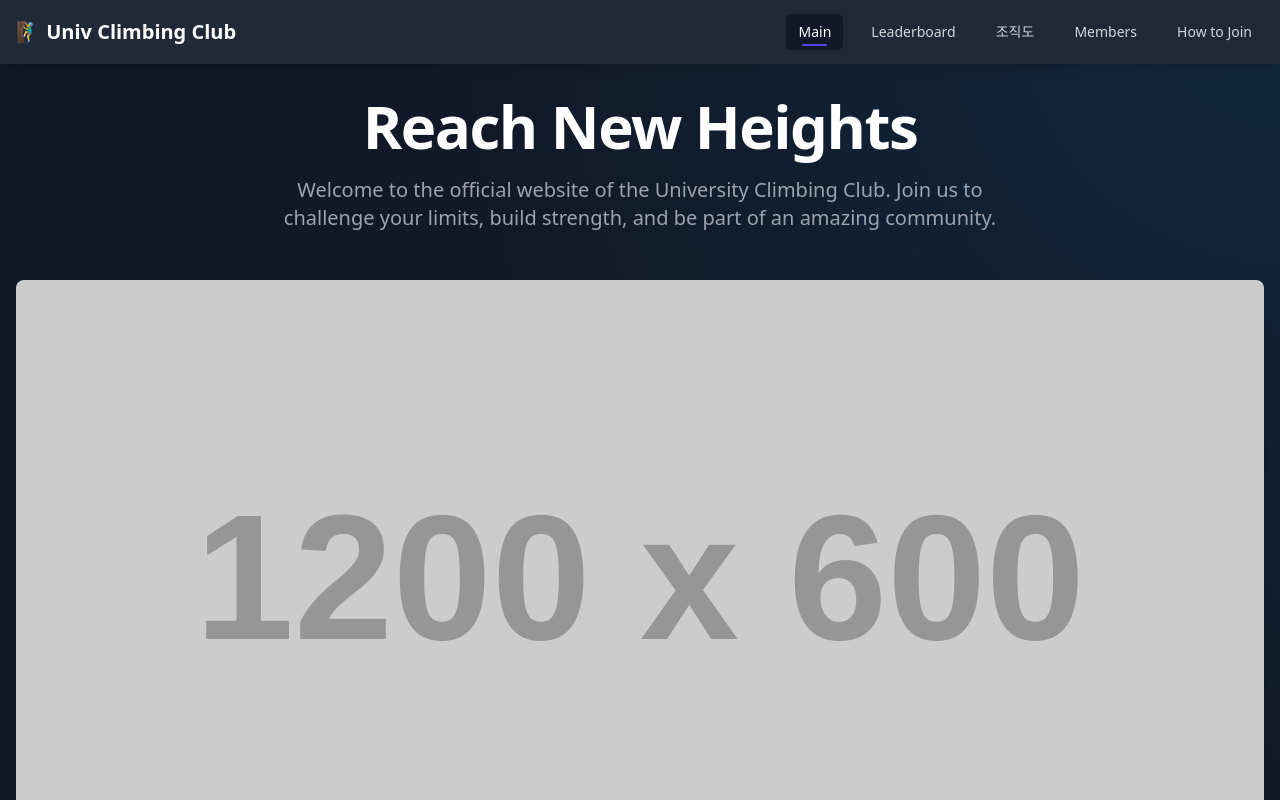
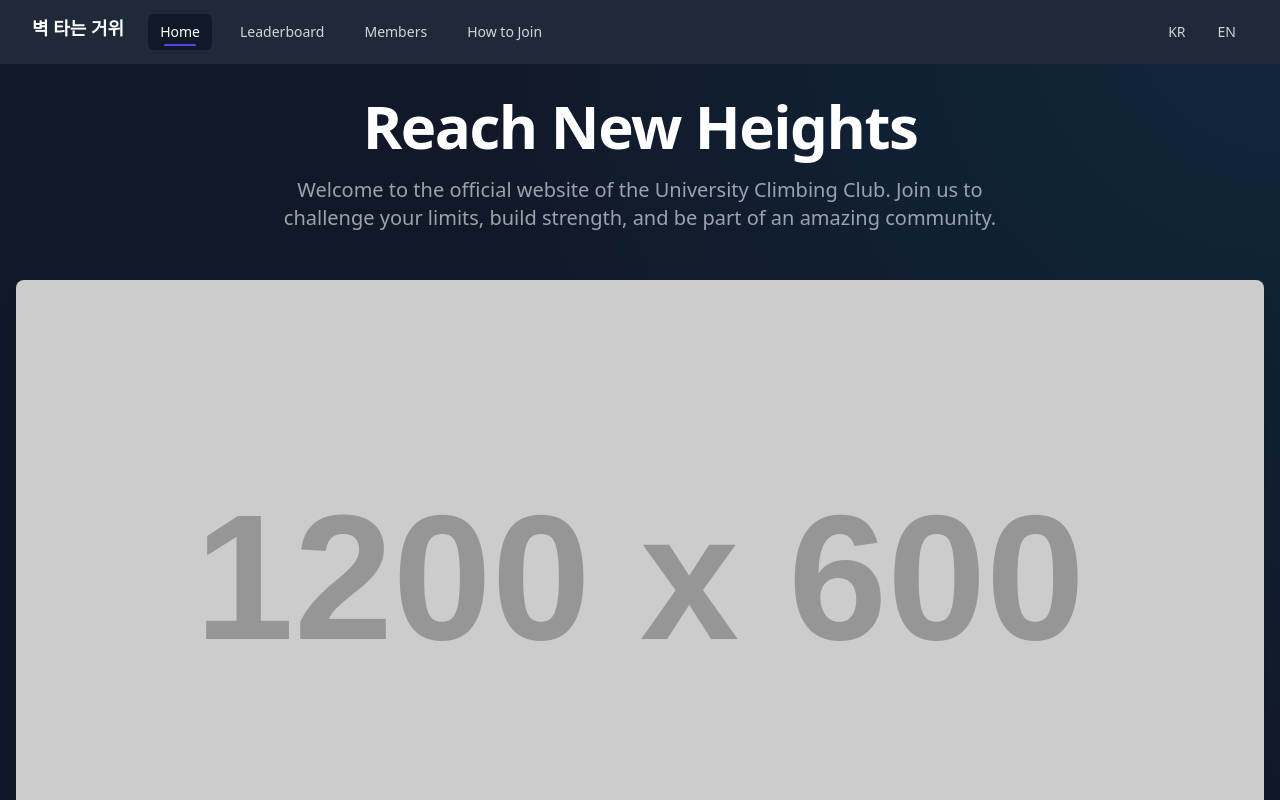
Before and after one commit to goosetheclimber/goosetheclimber.github.io, a plain HTML site: page howtojoin.html in a window 1280 px wide. Shown: the top 800 px of the page. Drawn offline with nearby package versions, Linux system fonts and the light colour scheme; placeholder pictures from the web are drawn by us.

Commit message:
navigationbar

```diff
--- a/howtojoin.html
+++ b/howtojoin.html
@@ -10,21 +10,27 @@
 </head>
 <body class="bg-gray-900 text-white font-sans">
 
-    <!-- Navigation Bar -->
-    <nav class="bg-gray-800 shadow-lg">
-        <div class="max-w-7xl mx-auto px-4">
-            <div class="flex justify-between h-16">
-                <div class="flex-shrink-0 flex items-center">
-                    <h1 class="text-xl font-bold text-white">🧗‍♂️ Univ Climbing Club</h1>
+    <!-- Navigation -->
+    <nav class="bg-gray-800">
+        <div class="mx-auto max-w-7xl px-2 sm:px-6 lg:px-8">
+            <div class="relative flex h-16 items-center justify-between">
+                <div class="flex flex-1 items-center justify-center sm:items-stretch sm:justify-start">
+                    <div class="flex-shrink-0 items-center">
+                        <p class="text-white text-lg font-bold"> 벽 타는 거위</p>
+                    </div>
+                    <div class="hidden sm:ml-6 sm:block">
+                        <div class="flex space-x-4">
+                            <a href="index.html" class="bg-gray-900 text-white rounded-md px-3 py-2 text-sm font-medium" aria-current="page" data-i18n-key="nav_home">Home</a>
+                            <a href="leaderboard.html" class="text-gray-300 hover:bg-gray-700 hover:text-white rounded-md px-3 py-2 text-sm font-medium" data-i18n-key="nav_leaderboard">Leaderboard</a>
+                            <a href="members.html" class="text-gray-300 hover:bg-gray-700 hover:text-white rounded-md px-3 py-2 text-sm font-medium">Members</a>
+                            <a href="howtojoin.html" class="text-gray-300 hover:bg-gray-700 hover:text-white rounded-md px-3 py-2 text-sm font-medium">How to Join</a>
+                        </div>
+                    </div>
                 </div>
-                <div class="hidden sm:flex sm:items-center sm:ml-6">
-                    <div class="flex space-x-4">
-                        <a href="index.html" class="bg-gray-900 text-white rounded-md px-3 py-2 text-sm font-medium">Main</a>
-                        <a href="leaderboard.html" class="text-gray-300 hover:bg-gray-700 hover:text-white rounded-md px-3 py-2 text-sm font-medium">Leaderboard</a>
-                        <a href="#" class="text-gray-300 hover:bg-gray-700 hover:text-white rounded-md px-3 py-2 text-sm font-medium">조직도</a>
-                        <a href="members.html" class="text-gray-300 hover:bg-gray-700 hover:text-white rounded-md px-3 py-2 text-sm font-medium">Members</a>
-                        <a href="howtojoin.html" class="text-gray-300 hover:bg-gray-700 hover:text-white rounded-md px-3 py-2 text-sm font-medium">How to Join</a>
-                    </div>
+                <!-- Language Switcher -->
+                <div class="flex items-center space-x-2 ml-4">
+                    <button id="lang-ko" class="text-gray-300 hover:bg-gray-700 hover:text-white rounded-md px-3 py-2 text-sm font-medium">KR</button>
+                    <button id="lang-en" class="text-gray-300 hover:bg-gray-700 hover:text-white rounded-md px-3 py-2 text-sm font-medium">EN</button>
                 </div>
             </div>
         </div>
```
Also changed, not shown: members.html (+20 -14 lines).
